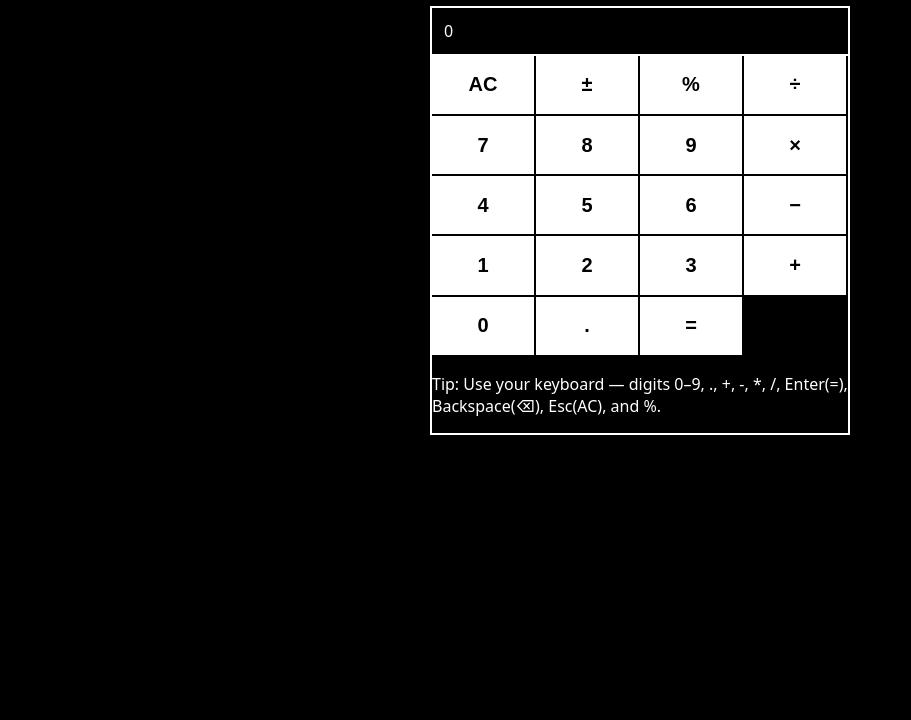
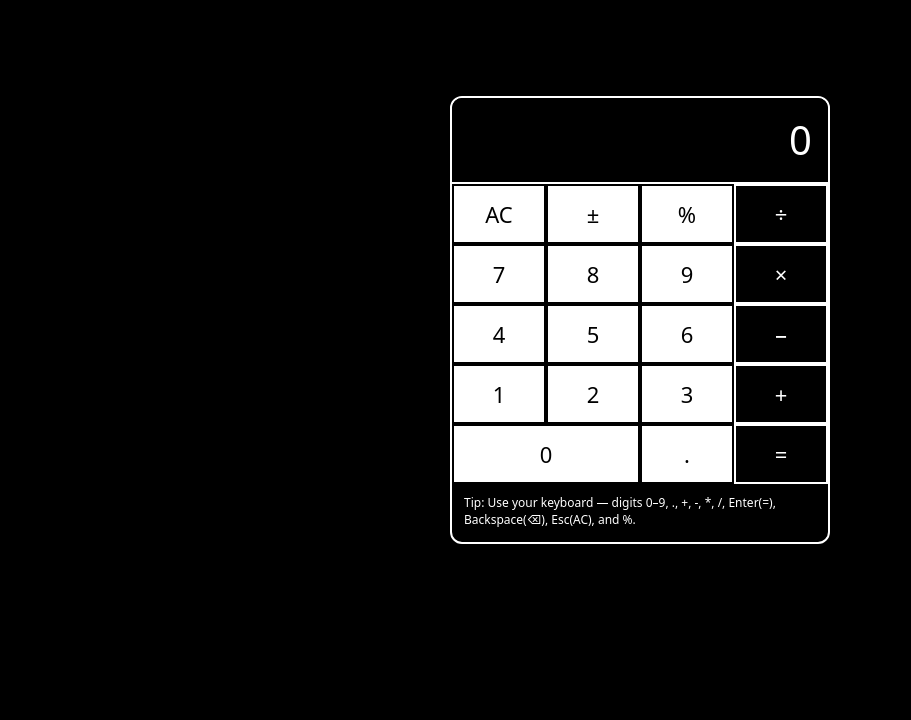
Before and after one commit to vineeth42/llm-deploy-my-calculator, a plain HTML site: page index.html in a window 1280 px wide. Shown: the part 80-800 px from the top of the page, without its empty margins (0-911 px from the left). Drawn offline with Linux system fonts and the light colour scheme.

Commit message:
Update style.css

```diff
--- a/style.css
+++ b/style.css
@@ -1,21 +1,12 @@
 /*
   Black & White Calculator Styles
-  - Strict monochrome palette for a clean aesthetic
-  - Responsive grid-based layout
+  - Pure black (#000) and white (#fff) color scheme
+  - Clean, minimal, responsive layout
 */
 
-:root {
-  --bg: #000;        /* black */
-  --fg: #fff;        /* white */
-  --muted: #fff;     /* keep to white for borders in monochrome */
-  --key-bg: #fff;    /* key background */
-  --key-fg: #000;    /* key text */
-  --op-bg: #000;     /* operator background (inverse) */
-  --op-fg: #fff;     /* operator text */
-  --focus: #fff;     /* focus ring */
+* {
+  box-sizing: border-box;
 }
-
-* { box-sizing: border-box; }
 
 html, body {
   height: 100%;
@@ -23,85 +14,54 @@ html, body {
 
 body {
   margin: 0;
-  background: var(--bg);
-  color: var(--fg);
-  font-family: system-ui, -apple-system, Segoe UI, Roboto, Helvetica, Arial, sans-serif;
+  background: #000;
+  color: #fff;
+  font-family: ui-sans-serif, system-ui, -apple-system, Segoe UI, Roboto, Helvetica, Arial, "Apple Color Emoji", "Segoe UI Emoji";
   display: grid;
-  grid-template-rows: auto auto 1fr auto;
-  gap: 1rem;
+  place-items: center;
 }
 
-.app-header {
-  text-align: center;
-  padding-top: 1rem;
+.visually-hidden {
+  position: absolute !important;
+  width: 1px !important;
+  height: 1px !important;
+  padding: 0 !important;
+  margin: -1px !important;
+  overflow: hidden !important;
+  clip: rect(0, 0, 0, 0) !important;
+  white-space: nowrap !important;
+  border: 0 !important;
 }
 
-.app-header h1 {
-  margin: 0.25rem 0 0;
-  font-weight: 800;
-  letter-spacing: 0.02em;
-}
-
-.subtitle {
-  margin: 0.25rem 0 0.5rem;
-  color: var(--fg);
-  opacity: 0.8;
-  font-size: 0.9rem;
-}
-
-.image-panel {
-  display: flex;
-  justify-content: center;
-}
-
-.image-panel figure {
-  margin: 0;
-  border: 2px solid var(--fg);
-  padding: 0.5rem;
-  max-width: min(720px, 92vw);
-}
-
-.image-panel img {
-  display: block;
-  width: 100%;
-  height: auto;
-  background: #111;
-}
-
-#image-caption {
-  font-size: 0.85rem;
-  padding-top: 0.25rem;
-  word-break: break-all;
+.app {
+  width: min(92vw, 380px);
 }
 
 .calculator {
-  max-width: 420px;
-  margin: 0 auto;
-  width: 92vw;
-  border: 2px solid var(--fg);
+  border: 2px solid #fff;
+  border-radius: 12px;
+  overflow: hidden;
+  background: #000;
 }
 
 .display {
-  border-bottom: 2px solid var(--fg);
-  padding: 0.75rem;
+  border-bottom: 2px solid #fff;
+  padding: 18px 16px;
+  background: #000;
 }
 
-.history {
-  min-height: 1.2rem;
-  opacity: 0.8;
-  font-size: 0.9rem;
+#display {
+  display: block;
+  width: 100%;
   text-align: right;
-}
-
-.display-input {
-  width: 100%;
-  background: transparent;
-  color: var(--fg);
-  border: 0;
-  outline: 0;
-  text-align: right;
-  font-size: 2.25rem;
-  font-weight: 700;
+  font-variant-numeric: tabular-nums;
+  font-size: clamp(24px, 8vw, 40px);
+  line-height: 1.2;
+  min-height: 1.2em;
+  color: #fff;
+  outline: none;
+  overflow: hidden;
+  user-select: none;
 }
 
 .keys {
@@ -111,52 +71,65 @@ body {
 
 .key {
   appearance: none;
-  border: 0;
-  margin: 0;
-  padding: 1.1rem 0.5rem;
-  background: var(--key-bg);
-  color: var(--key-fg);
-  font-size: 1.25rem;
-  font-weight: 700;
-  border-right: 2px solid var(--bg);
-  border-bottom: 2px solid var(--bg);
+  border: 2px solid #000;
+  background: #fff;
+  color: #000;
+  font: inherit;
+  font-size: clamp(16px, 4.2vw, 22px);
+  padding: 16px 12px;
   cursor: pointer;
-}
-
-.key:focus-visible {
-  outline: 2px dashed var(--focus);
-  outline-offset: -6px;
+  line-height: 1.1;
+  transition: background 0.1s ease, color 0.1s ease, border-color 0.1s ease, transform 0.02s ease;
 }
 
 .key:active {
-  filter: invert(1);
+  transform: translateY(1px);
 }
 
-.key-op {
-  background: var(--op-bg);
-  color: var(--op-fg);
-  border-right-color: var(--fg);
+/* Operator & equals keys inverted for contrast */
+.key.op {
+  background: #000;
+  color: #fff;
+  border-color: #fff;
 }
 
-.key-action {
+.key.equals {
   background: #000;
   color: #fff;
+  border-color: #fff;
 }
 
-.key-equals {
+/* Function keys (AC, ±, %) keep white to differentiate */
+.key.fn {
+  background: #fff;
+  color: #000;
+}
+
+/* Hover/focus interaction: invert for clear affordance, stay B/W */
+.key:hover,
+.key:focus-visible {
   background: #000;
   color: #fff;
+  border-color: #fff;
+  outline: none;
 }
 
-.key-zero {
+.key.op:hover,
+.key.op:focus-visible,
+.key.equals:hover,
+.key.equals:focus-visible {
+  background: #fff;
+  color: #000;
+  border-color: #000;
+}
+
+.zero {
   grid-column: span 2;
 }
 
-.app-footer {
-  text-align: center;
-  font-size: 0.85rem;
-  opacity: 0.8;
-  padding-bottom: 1rem;
+.hint {
+  margin: 10px 12px 14px;
+  color: #fff;
+  opacity: 1;
+  font-size: 12px;
 }
-
-code { color: var(--fg); }
```
